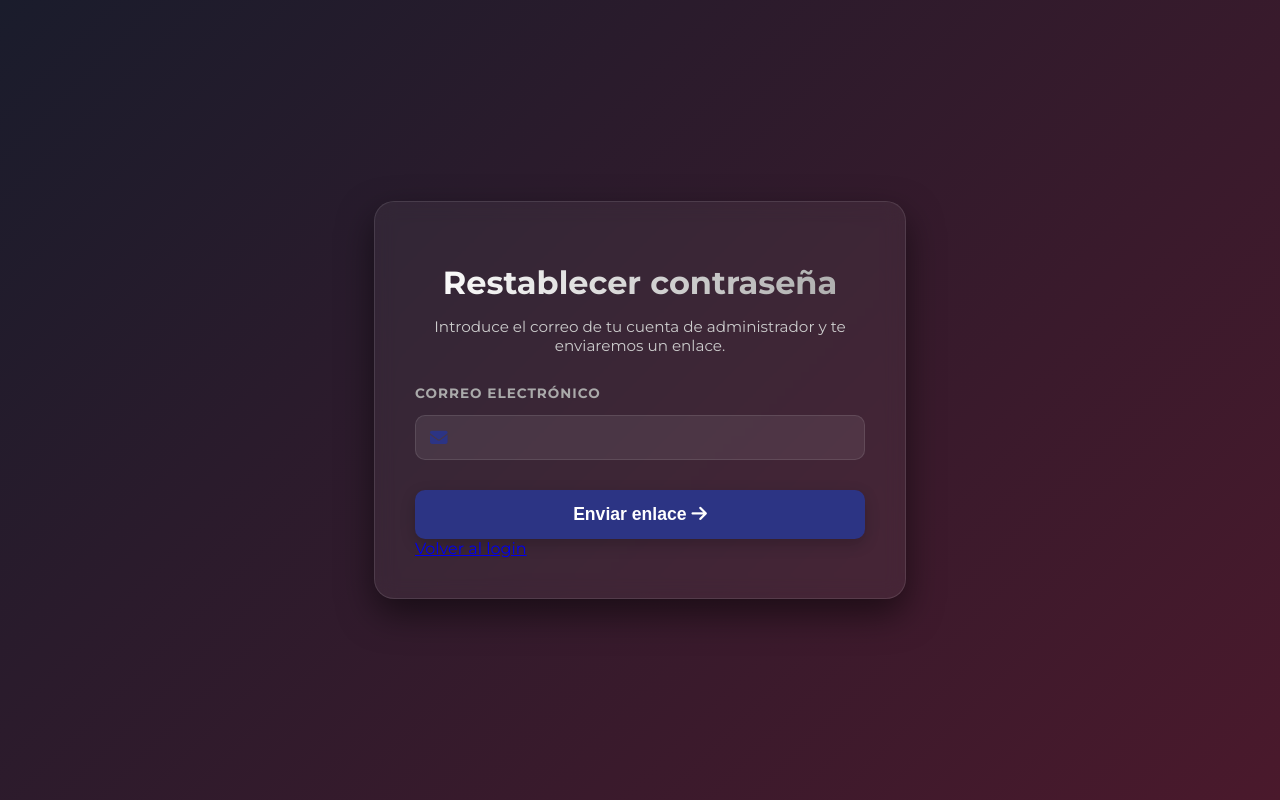
After one commit to erreyesjoel/GameHaven, a Django app: page /restablecer-password/ in a window 1280 px wide. The commit adds this page. Run offline with Django 5.2, Linux system fonts and the light colour scheme; parts of the project's set-up code (start-up, migrations or seed data) failed here and were passed over.

Commit message:
recuperacion de contraseña

```diff
--- a/backend/backend_django/backend/static/css/main.css
+++ b/backend/backend_django/backend/static/css/main.css
@@ -176,11 +176,11 @@ incluyendo el @import url de css */
   margin-bottom: 0.3rem;
 }
 
-.usuario-email {
+.usuario-nombre {
   color: #fff;
-  font-size: 1rem;
+  font-size: 0.9rem;
   opacity: 0.85;
-  word-break: break-all;
+  white-space: nowrap;
   margin-bottom: 0.2rem;
 }
 
@@ -473,6 +473,8 @@ ya que el header es vertical a la izquierda */
 }
 
 input[type=text],
+input[type=email],
+input[type=password],
 input[type=number],
 input[type=date],
 input[type=url],
--- a/backend/backend_django/backend/static/scss/components/header/_header.scss
+++ b/backend/backend_django/backend/static/scss/components/header/_header.scss
@@ -67,11 +67,11 @@
   margin-bottom: 0.3rem;
 }
 
-.usuario-email {
+.usuario-nombre {
   color: #fff;
-  font-size: 1rem;
+  font-size: 0.9rem;
   opacity: 0.85;
-  word-break: break-all;
+  white-space: nowrap;
   margin-bottom: 0.2rem;
 }
 
--- a/backend/backend_django/backend/templates/autenticacion/login.html
+++ b/backend/backend_django/backend/templates/autenticacion/login.html
@@ -17,6 +17,7 @@
         <label for="password"><i class="fa-solid fa-lock"></i></label>
         <input type="password" id="password" name="password" placeholder="Introduce tu contraseña" required>
       </div>
+      <a href="{% url 'password_reset' %}" class="password-reset-link">¿Has olvidado tu contraseña?</a>
     <!-- Mostrar mensajes de error de Django messages -->
     {% if messages %}
       {% for message in messages %}
--- /dev/null
+++ b/backend/backend_django/backend/templates/autenticacion/password_reset_form.html
@@ -0,0 +1,35 @@
+{% load static %}
+<!DOCTYPE html>
+<html lang="es">
+<head>
+    <meta charset="UTF-8">
+    <meta name="viewport" content="width=device-width, initial-scale=1.0">
+    <title>Restablecer contraseña | GameHaven</title>
+    <link rel="stylesheet" href="{% static 'css/main.css' %}">
+    <link rel="stylesheet" href="https://cdnjs.cloudflare.com/ajax/libs/font-awesome/6.4.0/css/all.min.css">
+</head>
+<body class="password-reset-body">
+    <div class="password-reset-container">
+        <h1>Restablecer contraseña</h1>
+        <p>Introduce el correo de tu cuenta de administrador y te enviaremos un enlace.</p>
+
+        <form method="post">
+            {% csrf_token %}
+            {% if form.errors %}
+                <div class="login-error">
+                    {% for error in form.email.errors %}{{ error }}{% endfor %}
+                </div>
+            {% endif %}
+            <div class="form-group">
+                <label for="id_email">Correo electrónico</label>
+                <div class="input-wrapper">
+                    <i class="fas fa-envelope"></i>
+                    {{ form.email }}
+                </div>
+            </div>
+            <button type="submit" class="btn-submit">Enviar enlace <i class="fas fa-arrow-right"></i></button>
+        </form>
+        <a href="{% url 'login_template' %}" class="btn-secondary">Volver al login</a>
+    </div>
+</body>
+</html>
--- /dev/null
+++ b/backend/backend_django/backend/templates/autenticacion/password_reset_subject.txt
@@ -0,0 +1 @@
+Restablecer contraseña de administrador - GameHaven
--- a/backend/backend_django/backend/templates/components/header/header.html
+++ b/backend/backend_django/backend/templates/components/header/header.html
@@ -14,7 +14,9 @@
     <!-- Acciones de usuario y logout abajo del todo -->
     <div class="usuario-acciones-container">
         <div class="usuario-info">
-            <span class="usuario-email">{{ user.email }}</span>
+            <span class="usuario-nombre" title="{{ user.get_full_name|default:user.username }}">
+                {{ user.get_full_name|default:user.username }}
+            </span>
             <span class="usuario-rol">
                 {% if user.rol == "ADMIN" %}
                     Administrador
--- a/backend/backend_django/backend/urls.py
+++ b/backend/backend_django/backend/urls.py
@@ -15,12 +15,31 @@ Including another URLconf
     2. Add a URL to urlpatterns:  path('blog/', include('blog.urls'))
 """
 from django.contrib import admin
+from django.contrib.auth import views as auth_views
 from django.urls import path, include # include para incluir las urls de las apps
 from . import views # import del views
+from usuarios.forms import AdminPasswordResetForm
 
 urlpatterns = [
     path('admin/', admin.site.urls),
     path('', views.login_template, name='login_template'), # template de login, sera la raiz del sitio
+    path('restablecer-password/', auth_views.PasswordResetView.as_view(
+        form_class=AdminPasswordResetForm,
+        template_name='autenticacion/password_reset_form.html',
+        email_template_name='autenticacion/password_reset_email.html',
+        subject_template_name='autenticacion/password_reset_subject.txt',
+        success_url='/restablecer-password/enviado/',
+    ), name='password_reset'),
+    path('restablecer-password/enviado/', auth_views.PasswordResetDoneView.as_view(
+        template_name='autenticacion/password_reset_done.html'
+    ), name='password_reset_done'),
+    path('restablecer-password/confirmar/<uidb64>/<token>/', auth_views.PasswordResetConfirmView.as_view(
+        template_name='autenticacion/password_reset_confirm.html',
+        success_url='/restablecer-password/completado/',
+    ), name='password_reset_confirm'),
+    path('restablecer-password/completado/', auth_views.PasswordResetCompleteView.as_view(
+        template_name='autenticacion/password_reset_complete.html'
+    ), name='password_reset_complete'),
     path("logout/", views.logout_view, name="logout"),
     path('juegos/', include('juegos.urls')), # incluimos las urls de la app juegos, juegos (app) urls (juegos/urls.py)
     path('plataformas/', include('plataformas.urls')), # incluimos las urls de la app plataformas, plataformas (app) urls (plataformas/urls.py)
--- /dev/null
+++ b/backend/backend_django/usuarios/forms.py
@@ -0,0 +1,17 @@
+from django.contrib.auth.forms import PasswordResetForm
+
+from .models import ModeloUsuarioModificado
+
+
+class AdminPasswordResetForm(PasswordResetForm):
+    def get_users(self, email):
+        usuarios = ModeloUsuarioModificado.objects.filter(
+            email__iexact=email,
+            is_active=True,
+            rol=ModeloUsuarioModificado.Roles.ADMIN,
+        )
+
+        return (
+            usuario for usuario in usuarios
+            if usuario.has_usable_password() and usuario.email
+        )
```
Also changed, not shown: backend/backend_django/backend/templates/autenticacion/password_reset_complete.html (added, +17 -0 lines), backend/backend_django/backend/templates/autenticacion/password_reset_confirm.html (added, +43 -0 lines), backend/backend_django/backend/templates/autenticacion/password_reset_done.html (added, +17 -0 lines), backend/backend_django/backend/templates/autenticacion/password_reset_email.html (added, +8 -0 lines).
